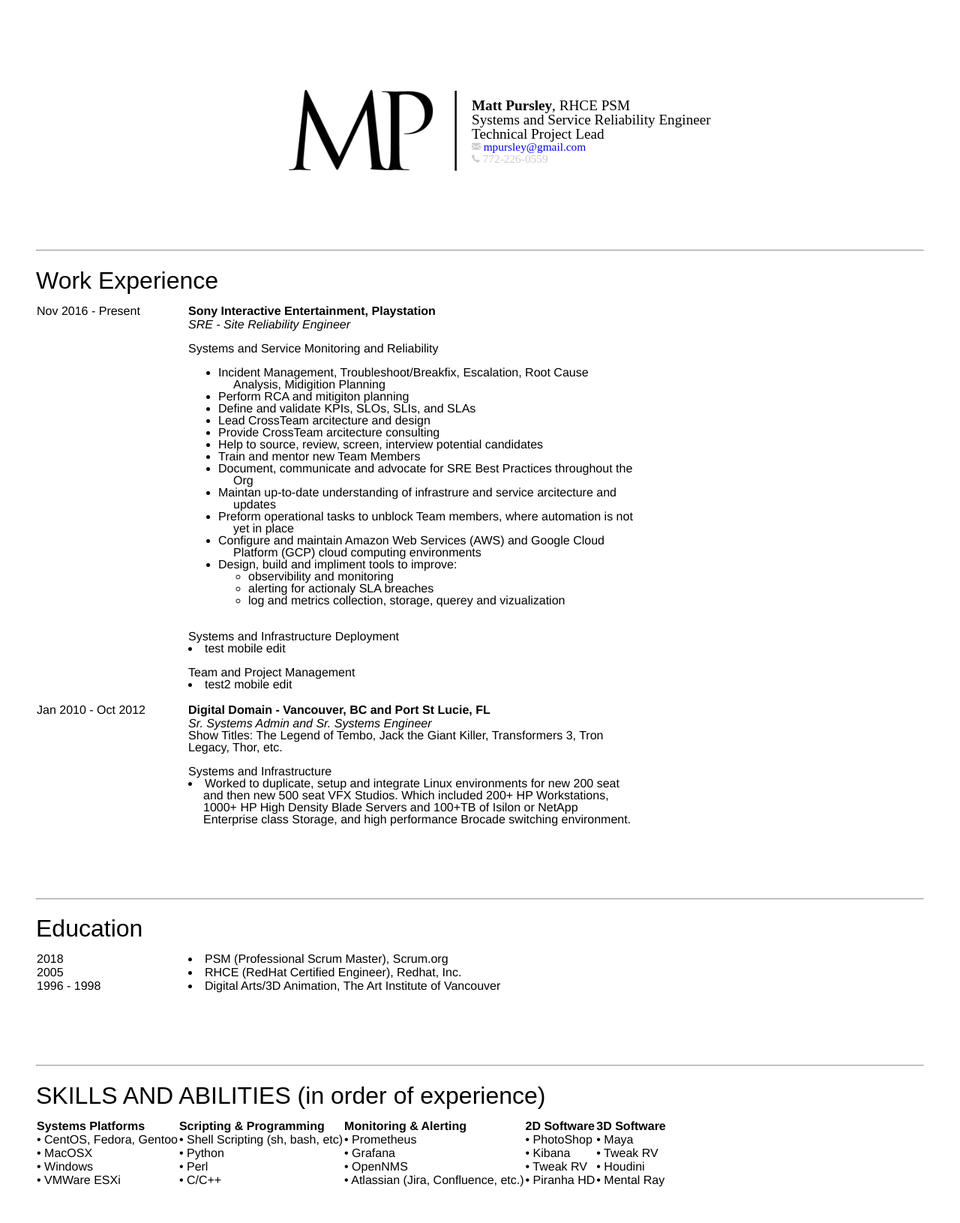
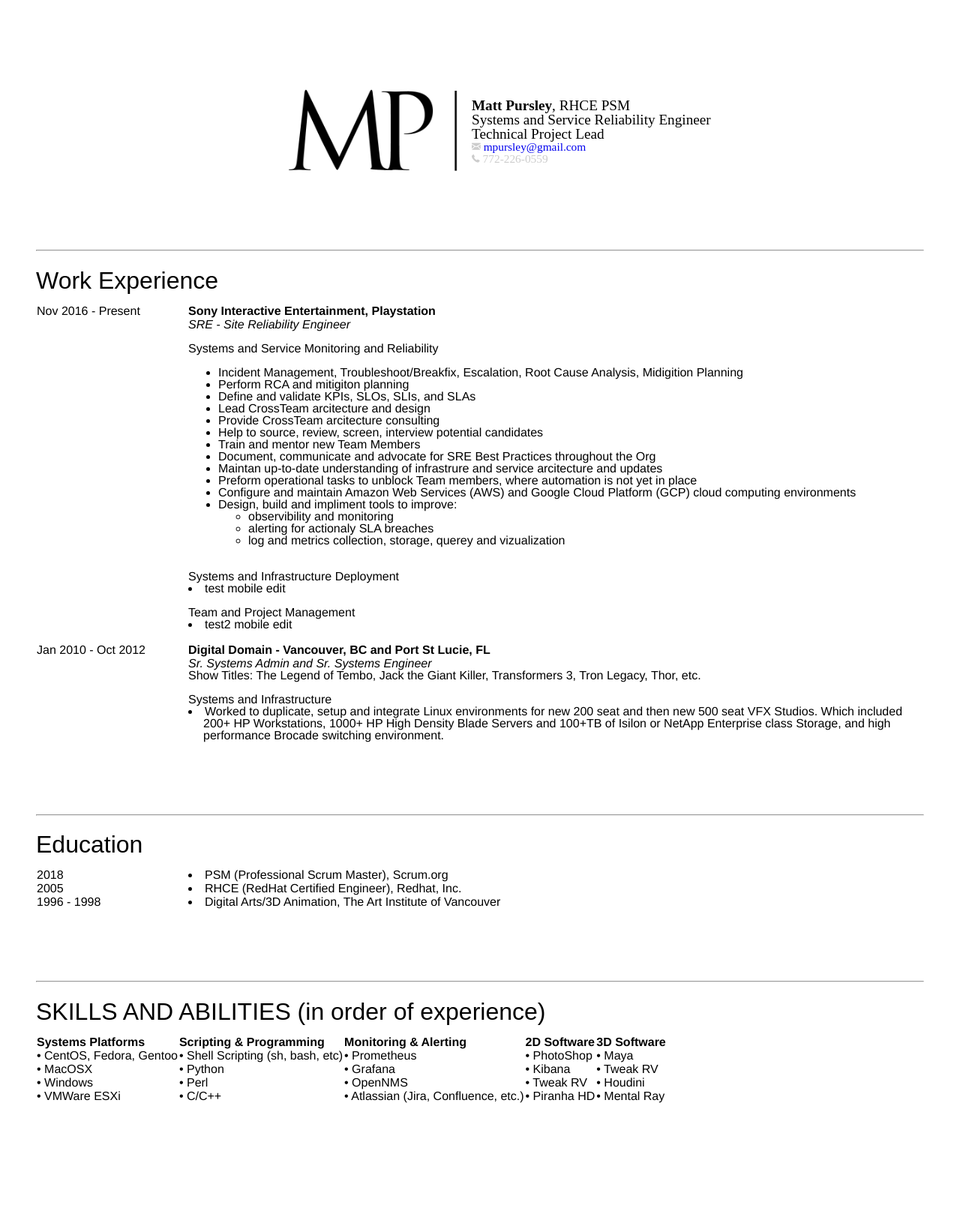
Before and after one commit to mpursley/mpursley.github.io, a Jekyll site: the page built from index_resume_short.md, in a window 1280 px wide. Shown: the whole page at 75% size. Built offline with Jekyll 4.4.1, drawn with Linux system fonts in a browser that asks for light colours; after the commit the page ends 1519 px from its top, so only the background shows below that.

Commit message:
Update index_resume_short.md

```diff
--- a/index_resume_short.md
+++ b/index_resume_short.md
@@ -29,7 +29,7 @@ title: Matt Pursley's CV
 
 ## Work Experience
 
-<table width="800">
+<table>
   <tr>
     <td width="200">
       Nov 2016 - Present
```
